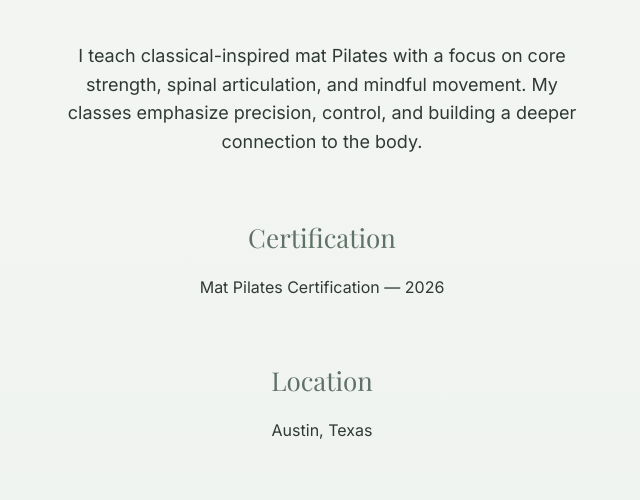
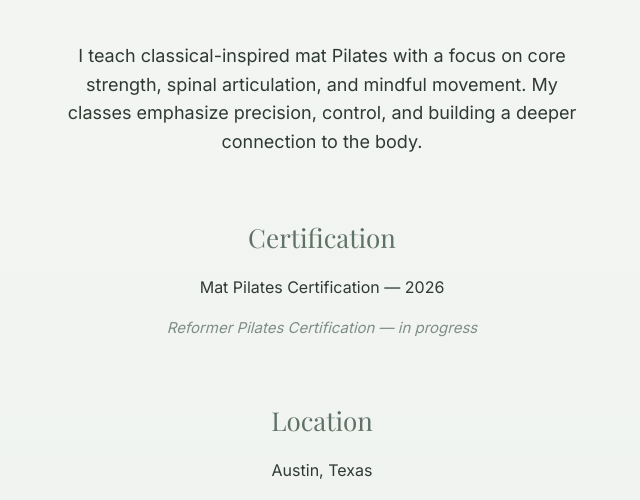
Before and after one commit to kvoorhies/kvpilates-site, a plain HTML site: page index.html in a window 1280 px wide. Shown: the part 231-731 px from the top of the page, without its empty margins (318-958 px from the left). Drawn offline with nearby package versions, Linux system fonts and the light colour scheme.

Commit message:
Update index.html

```diff
--- a/index.html
+++ b/index.html
@@ -102,6 +102,9 @@ precision, control, and building a deeper connection to the body.
 <div class="section">
 <h2>Certification</h2>
 <p>Mat Pilates Certification — 2026</p>
+<p style="font-size:15px; color:#7f8f85; margin-top:8px; font-style:italic;">
+Reformer Pilates Certification — in progress
+</p>
 </div>
 
 <div class="section">
```
